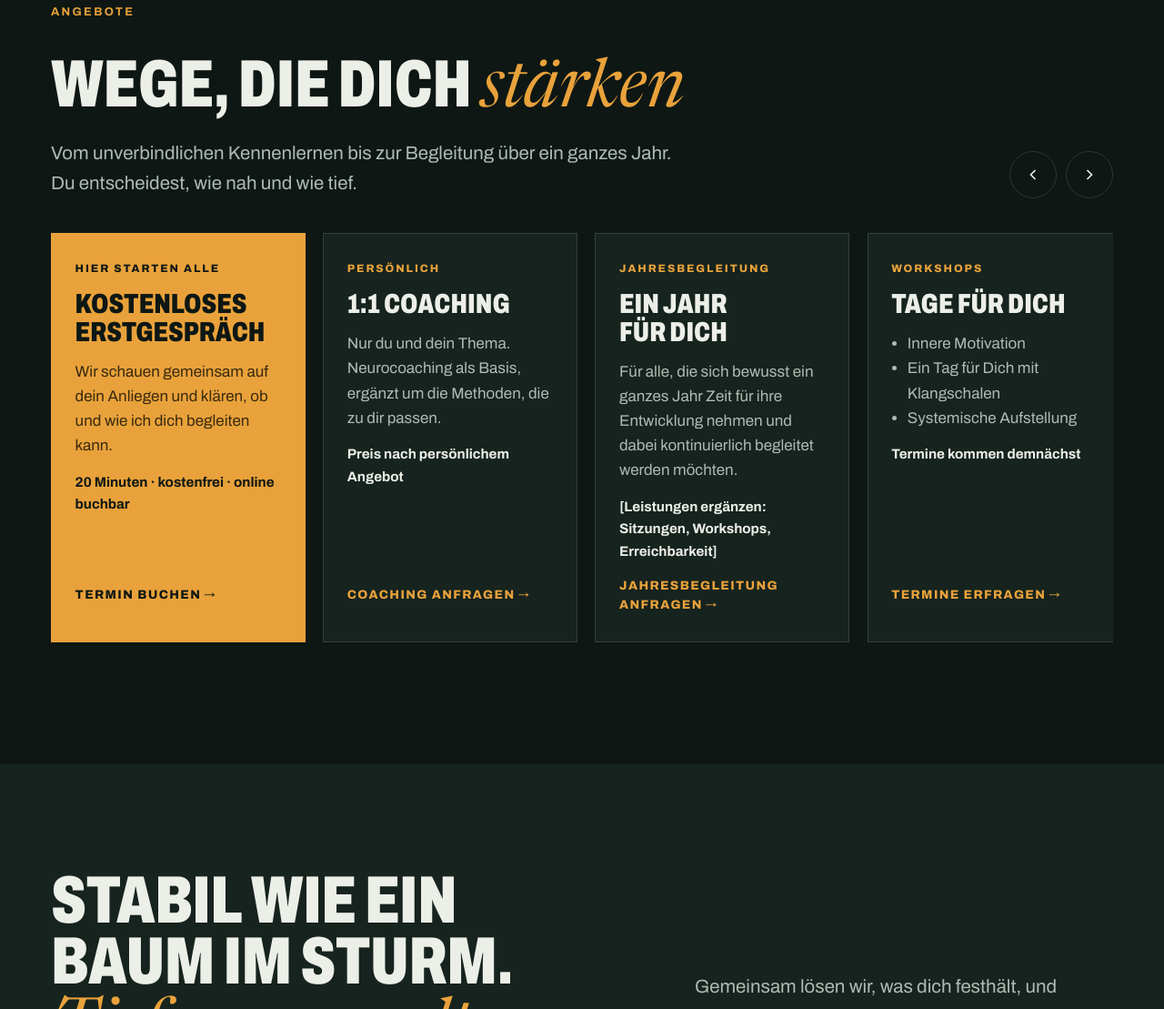
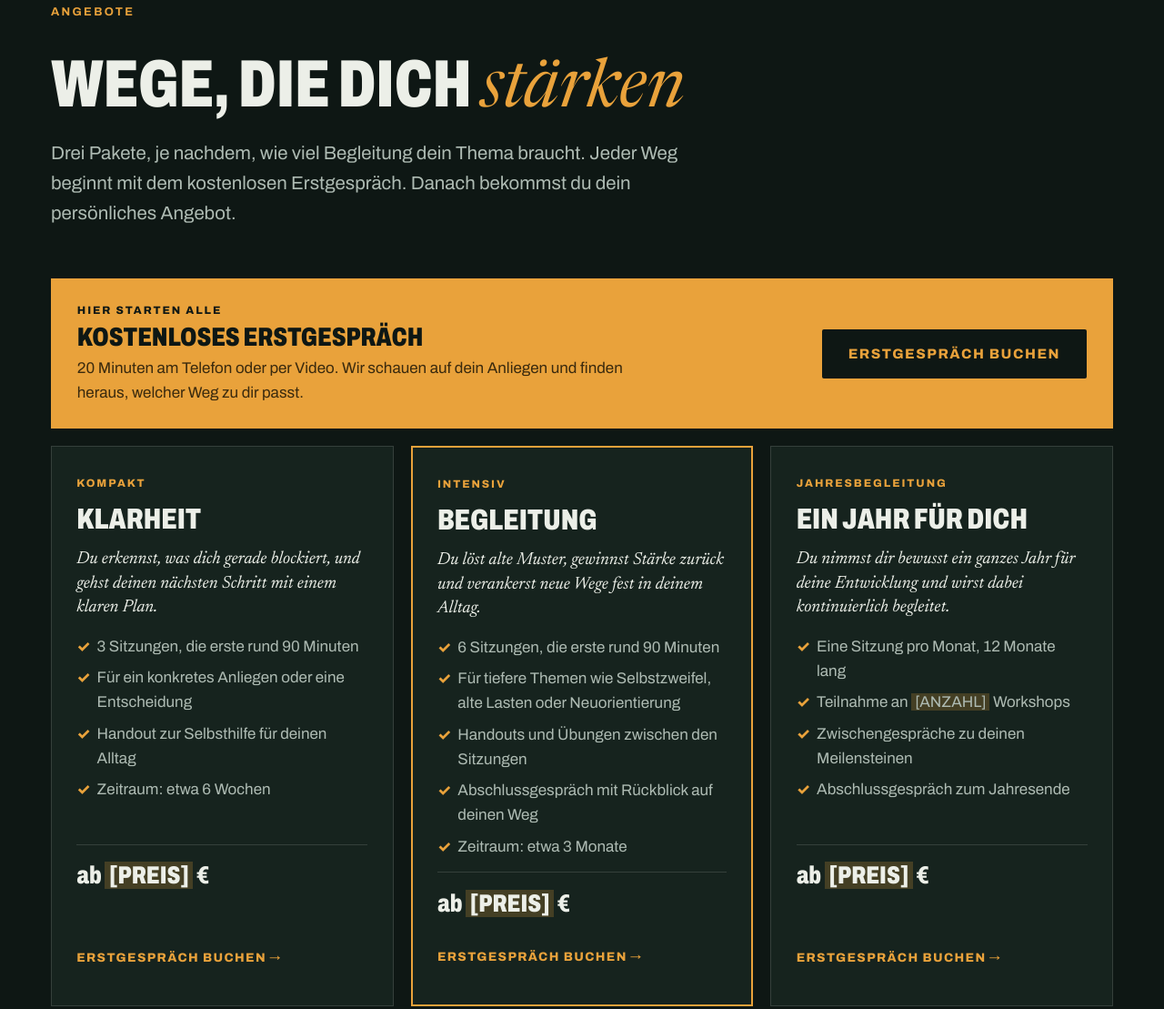
Before and after one commit to BerndRein/DR-neuehomepage, a plain HTML site: page index.html in a window 1280 px wide. Shown: the part 1494-2603 px from the top of the page at 91% size. Drawn offline with Linux system fonts and the light colour scheme.

Commit message:
Angebote als drei Pakete mit ab-Preisen (Vorschlag 3)
Klarheit, Begleitung und Ein Jahr für dich mit Ergebnis-Versprechen,
Umfang, Zeitraum und ab-Preis; Erstgespräch als Startleiste, Workshops
als Einstieg und Firmen-Workshop. Preise und Workshop-Anzahl als
Platzhalter. Preisangabe nach § 19 UStG, FAQ zu Kosten angepasst.

Co-Authored-By: Claude Opus 5.5 <noreply@anthropic.com>
Claude-Session: https://claude.ai/code/session_013ww2vfc1M5o47jcq1oPTa1

```diff
--- a/index.html
+++ b/index.html
@@ -193,18 +193,6 @@
   .creds-list li{font-family:var(--font-display); font-weight:800; font-variation-settings:'wdth' 75; text-transform:uppercase; letter-spacing:.06em; font-size:1.05rem; color:var(--on-night);}
 
   /* Wege-Karussell (wie die Event-Karten) */
-  .rail-head{display:flex; flex-wrap:wrap; align-items:flex-end; justify-content:space-between; gap:1.5rem; margin-bottom:2.4rem;}
-  .rail-controls{display:flex; gap:.6rem;}
-  .rail-btn{
-    width:52px; height:52px; border-radius:50%; border:1px solid var(--night-line);
-    background:transparent; color:var(--on-night); cursor:pointer; display:inline-flex; align-items:center; justify-content:center;
-  }
-  .rail-btn:hover{background:var(--on-night); color:var(--night);}
-  .rail{
-    display:grid; grid-auto-flow:column; grid-auto-columns:minmax(280px, 360px);
-    gap:1.2rem; overflow-x:auto; scroll-snap-type:x mandatory; padding-bottom:1.2rem;
-    scrollbar-width:thin; scrollbar-color:var(--sun) transparent;
-  }
   .path{
     scroll-snap-align:start; background:var(--night-2); border:1px solid var(--night-line);
     padding:1.8rem 1.6rem; display:flex; flex-direction:column; gap:.9rem; min-height:380px;
@@ -224,6 +212,32 @@
   }
   .path--first .path-link{color:var(--night);}
   .path-link:hover{text-decoration:underline; text-underline-offset:4px;}
+
+  /* Pakete */
+  .start-strip{display:flex; flex-wrap:wrap; align-items:center; justify-content:space-between; gap:1.2rem 2rem; background:var(--sun); color:var(--night); padding:1.6rem 1.8rem; margin-bottom:1.2rem;}
+  .start-strip > div{flex:1 1 420px; min-width:0; display:flex; flex-direction:column; gap:.35rem;}
+  .start-strip .path-tag{color:var(--night);}
+  .start-strip h3{font-weight:850; font-variation-settings:'wdth' 75; text-transform:uppercase; font-size:1.8rem; line-height:1;}
+  .start-strip p{margin:0; color:#3A2A0E; max-width:62ch;}
+  .start-strip .btn--sun{background:var(--night); color:var(--sun);}
+  .start-strip .btn--sun:hover{background:#24342D;}
+  .packages{display:grid; grid-template-columns:repeat(3, minmax(0, 1fr)); gap:1.2rem; align-items:stretch;}
+  @media (max-width: 960px){ .packages{grid-template-columns:1fr;} }
+  .pkg,.extra{background:var(--night-2); border:1px solid var(--night-line); padding:1.9rem 1.7rem; display:flex; flex-direction:column; gap:.9rem; min-width:0;}
+  .pkg--featured{border:2px solid var(--sun);}
+  .pkg h3,.extra h3{font-weight:850; font-variation-settings:'wdth' 75; text-transform:uppercase; font-size:2rem; line-height:1;}
+  .pkg-promise{margin:0; font-family:var(--font-voice); font-style:italic; font-size:1.2rem; line-height:1.4; color:var(--on-night);}
+  .pkg-list{margin:0; padding:0; list-style:none; display:flex; flex-direction:column; gap:.45rem; color:var(--on-night-soft);}
+  .pkg-list li{padding-left:1.4rem; position:relative;}
+  .pkg-list li::before{content:"✓"; position:absolute; left:0; color:var(--sun); font-weight:800;}
+  .pkg-price{margin:auto 0 0; padding-top:.8rem; border-top:1px solid var(--night-line); font-family:var(--font-display); font-weight:850; font-variation-settings:'wdth' 75; font-size:1.7rem; color:var(--on-night); font-variant-numeric:tabular-nums;}
+  .pkg-price--small{font-size:1.15rem; margin-top:0;}
+  .todo-dark{background:rgba(233,162,59,.22); padding:0 .25rem;}
+  .extras{display:grid; grid-template-columns:repeat(2, minmax(0, 1fr)); gap:1.2rem; margin-top:1.2rem;}
+  @media (max-width: 760px){ .extras{grid-template-columns:1fr;} }
+  .extra p{margin:0; color:var(--on-night-soft);}
+  .extra .path-link{margin-top:auto;}
+  .price-note{margin:1.4rem 0 0; font-size:.88rem; color:var(--on-night-soft);}
 
   /* Statement-Band */
   .statement{text-align:left;}
@@ -445,62 +459,81 @@
   <!-- Wege (Karussell) -->
   <section class="band" id="wege" aria-labelledby="wege-title">
     <div class="inner">
-      <div class="rail-head">
-        <div class="section-head" style="margin-bottom:0">
-          <p class="eyebrow">Angebote</p>
-          <h2 class="display h-l" id="wege-title">Wege, die dich <span class="voice" style="color:var(--sun)">stärken</span></h2>
-          <p class="lead">Vom unverbindlichen Kennenlernen bis zur Begleitung über ein ganzes Jahr. Du entscheidest, wie nah und wie tief.</p>
+      <div class="section-head">
+        <p class="eyebrow">Angebote</p>
+        <h2 class="display h-l" id="wege-title">Wege, die dich <span class="voice" style="color:var(--sun)">stärken</span></h2>
+        <p class="lead">Drei Pakete, je nachdem, wie viel Begleitung dein Thema braucht. Jeder Weg beginnt mit dem kostenlosen Erstgespräch. Danach bekommst du dein persönliches Angebot.</p>
+      </div>
+
+      <div class="start-strip">
+        <div>
+          <span class="path-tag">Hier starten alle</span>
+          <h3>Kostenloses Erstgespräch</h3>
+          <p>20 Minuten am Telefon oder per Video. Wir schauen auf dein Anliegen und finden heraus, welcher Weg zu dir passt.</p>
         </div>
-        <div class="rail-controls">
-          <button class="rail-btn" type="button" data-rail="-1" aria-label="Vorheriges Angebot">
-            <svg width="20" height="20" viewBox="0 0 24 24" fill="none" stroke="currentColor" stroke-width="2" aria-hidden="true"><path d="M15 18l-6-6 6-6"/></svg>
-          </button>
-          <button class="rail-btn" type="button" data-rail="1" aria-label="Nächstes Angebot">
-            <svg width="20" height="20" viewBox="0 0 24 24" fill="none" stroke="currentColor" stroke-width="2" aria-hidden="true"><path d="M9 6l6 6-6 6"/></svg>
-          </button>
-        </div>
+        <a class="btn btn--sun" href="#kontakt" data-book>Erstgespräch buchen</a>
       </div>
-      <div class="rail" id="rail" tabindex="0" aria-label="Angebote, horizontal scrollbar">
-        <article class="path path--first">
-          <span class="path-tag">Hier starten alle</span>
-          <h3>Kostenloses Erst&shy;gespräch</h3>
-          <p>Wir schauen gemeinsam auf dein Anliegen und klären, ob und wie ich dich begleiten kann.</p>
-          <span class="path-meta">20 Minuten · kostenfrei · online buchbar</span>
-          <a class="path-link" href="#kontakt" data-book>Termin buchen →</a>
+
+      <div class="packages">
+        <article class="pkg">
+          <span class="path-tag">Kompakt</span>
+          <h3>Klarheit</h3>
+          <p class="pkg-promise">Du erkennst, was dich gerade blockiert, und gehst deinen nächsten Schritt mit einem klaren Plan.</p>
+          <ul class="pkg-list">
+            <li>3 Sitzungen, die erste rund 90 Minuten</li>
+            <li>Für ein konkretes Anliegen oder eine Entscheidung</li>
+            <li>Handout zur Selbsthilfe für deinen Alltag</li>
+            <li>Zeitraum: etwa 6 Wochen</li>
+          </ul>
+          <p class="pkg-price">ab <span class="todo-dark">[PREIS]</span> €</p>
+          <a class="path-link" href="#kontakt" data-book data-topic="Klarheit (3 Sitzungen)">Erstgespräch buchen →</a>
         </article>
-        <article class="path">
-          <span class="path-tag">Persönlich</span>
-          <h3>1:1 Coaching</h3>
-          <p>Nur du und dein Thema. Neurocoaching als Basis, ergänzt um die Methoden, die zu dir passen.</p>
-          <span class="path-meta">Preis nach persönlichem Angebot</span>
-          <a class="path-link" href="#kontakt" data-topic="1:1 Coaching">Coaching anfragen →</a>
+        <article class="pkg pkg--featured">
+          <span class="path-tag">Intensiv</span>
+          <h3>Begleitung</h3>
+          <p class="pkg-promise">Du löst alte Muster, gewinnst Stärke zurück und verankerst neue Wege fest in deinem Alltag.</p>
+          <ul class="pkg-list">
+            <li>6 Sitzungen, die erste rund 90 Minuten</li>
+            <li>Für tiefere Themen wie Selbstzweifel, alte Lasten oder Neuorientierung</li>
+            <li>Handouts und Übungen zwischen den Sitzungen</li>
+            <li>Abschlussgespräch mit Rückblick auf deinen Weg</li>
+            <li>Zeitraum: etwa 3 Monate</li>
+          </ul>
+          <p class="pkg-price">ab <span class="todo-dark">[PREIS]</span> €</p>
+          <a class="path-link" href="#kontakt" data-book data-topic="Begleitung (6 Sitzungen)">Erstgespräch buchen →</a>
         </article>
-        <article class="path">
+        <article class="pkg">
           <span class="path-tag">Jahresbegleitung</span>
           <h3>Ein Jahr für dich</h3>
-          <p>Für alle, die sich bewusst ein ganzes Jahr Zeit für ihre Entwicklung nehmen und dabei kontinuierlich begleitet werden möchten.</p>
-          <span class="path-meta">[Leistungen ergänzen: Sitzungen, Workshops, Erreichbarkeit]</span>
-          <a class="path-link" href="#kontakt" data-topic="Ein Jahr für dich">Jahresbegleitung anfragen →</a>
+          <p class="pkg-promise">Du nimmst dir bewusst ein ganzes Jahr für deine Entwicklung und wirst dabei kontinuierlich begleitet.</p>
+          <ul class="pkg-list">
+            <li>Eine Sitzung pro Monat, 12 Monate lang</li>
+            <li>Teilnahme an <span class="todo-dark">[ANZAHL]</span> Workshops</li>
+            <li>Zwischengespräche zu deinen Meilensteinen</li>
+            <li>Abschlussgespräch zum Jahresende</li>
+          </ul>
+          <p class="pkg-price">ab <span class="todo-dark">[PREIS]</span> €</p>
+          <a class="path-link" href="#kontakt" data-book data-topic="Ein Jahr für dich">Erstgespräch buchen →</a>
         </article>
-        <article class="path">
-          <span class="path-tag">Workshops</span>
+      </div>
+
+      <div class="extras">
+        <article class="extra">
+          <span class="path-tag">Zum Kennenlernen</span>
           <h3>Tage für dich</h3>
-          <ul>
-            <li>Innere Motivation</li>
-            <li>Ein Tag für Dich mit Klangschalen</li>
-            <li>Systemische Aufstellung</li>
-          </ul>
-          <span class="path-meta">Termine kommen demnächst</span>
+          <p>Workshops in kleiner Gruppe: Innere Motivation, Ein Tag für Dich mit Klangschalen und Systemische Aufstellung. Ein guter Einstieg, um meine Arbeit zu erleben.</p>
+          <p class="pkg-price pkg-price--small">ab <span class="todo-dark">[PREIS]</span> € · Termine folgen</p>
           <a class="path-link" href="#kontakt" data-topic="Workshop">Termine erfragen →</a>
         </article>
-        <article class="path">
+        <article class="extra">
           <span class="path-tag">Für Organisationen</span>
           <h3>Mentale Stärke an einem Tag</h3>
           <p>Für Unternehmen, Schulen und Vereine: Fokus, Gelassenheit und Werkzeuge für den Alltag, inklusive Workbook.</p>
-          <span class="path-meta">Inhouse-Workshop</span>
+          <p class="pkg-price pkg-price--small">Preis auf Anfrage</p>
           <a class="path-link" href="#kontakt" data-topic="Workshop für Organisation">Workshop anfragen →</a>
         </article>
       </div>
+      <p class="price-note">Alle Preise sind Endpreise. Gemäß § 19 UStG wird keine Umsatzsteuer berechnet. Den genauen Preis legen wir nach dem Erstgespräch gemeinsam fest.</p>
     </div>
   </section>
 
@@ -708,7 +741,7 @@
         </details>
         <details>
           <summary>Was kostet ein Coaching? <span class="plus" aria-hidden="true">+</span></summary>
-          <p>Das hängt davon ab, was du dir wünschst und wie viel Begleitung dein Thema braucht. Deshalb gibt es bei mir keine Pauschalpreise: Nach unserem kostenlosen Erstgespräch erstelle ich dir ein persönliches Angebot, das genau zu dir passt. So weißt du vorher, woran du bist, und entscheidest in Ruhe.</p>
+          <p>Die Pakete beginnen bei den Preisen, die du oben unter Angebote findest. Wie viel Begleitung dein Thema wirklich braucht, klären wir im kostenlosen Erstgespräch. Danach bekommst du ein persönliches Angebot und entscheidest in Ruhe. Alle Preise sind Endpreise, als Kleinunternehmerin berechne ich keine Umsatzsteuer.</p>
         </details>
       </div>
     </div>
@@ -743,7 +776,8 @@
             <option>Stärke gewinnen</option>
             <option>Grenzen sprengen</option>
             <option>Neue Wege</option>
-            <option>1:1 Coaching</option>
+            <option>Klarheit (3 Sitzungen)</option>
+            <option>Begleitung (6 Sitzungen)</option>
             <option>Ein Jahr für dich</option>
             <option>Workshop</option>
             <option>Workshop für Organisation</option>
@@ -831,16 +865,6 @@
     if (e.target.closest('a')) { links.classList.remove('is-open'); toggle.setAttribute('aria-expanded', 'false'); }
   });
 
-  // Angebots-Karussell
-  var rail = document.getElementById('rail');
-  document.querySelectorAll('[data-rail]').forEach(function(btn){
-    btn.addEventListener('click', function(){
-      var card = rail.querySelector('.path');
-      var step = card ? card.getBoundingClientRect().width + 19 : 320;
-      rail.scrollBy({left: step * Number(btn.dataset.rail), behavior: 'smooth'});
-    });
-  });
-
   // Thema aus Karten in die E-Mail übernehmen
   var topic = document.getElementById('c-topic');
   var mailCta = document.getElementById('mail-cta');
```
